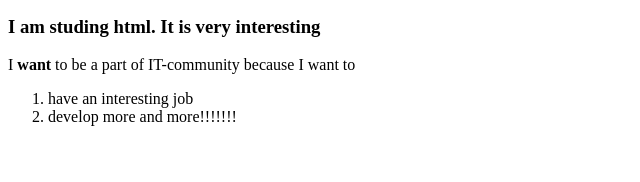
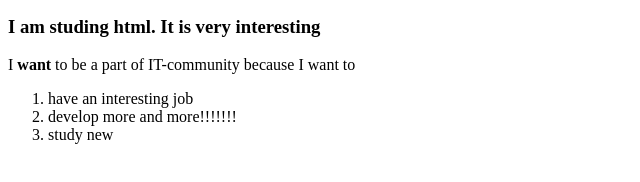
Before and after one commit to Helen-Sen/git_study, a plain HTML site: page start.html in a window 1280 px wide. Shown: the part 88-270 px from the top of the page, without its empty margins (0-640 px from the left). Drawn offline with Linux system fonts and the light colour scheme.

Commit message:
studing revert

```diff
--- a/start.html
+++ b/start.html
@@ -14,6 +14,7 @@
 <ol>
    <li>have an interesting job</li>
   <li>develop more and more!!!!!!!</li>
+  <li>study new</li>
 
 </ol>
 
```
